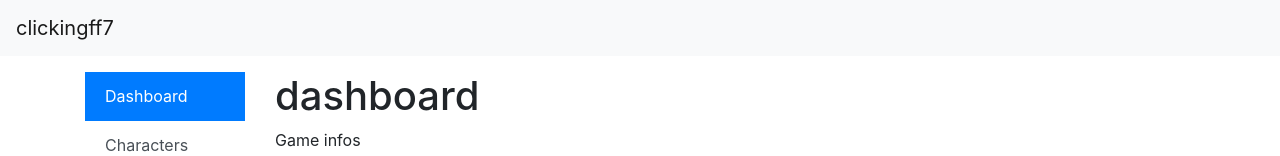
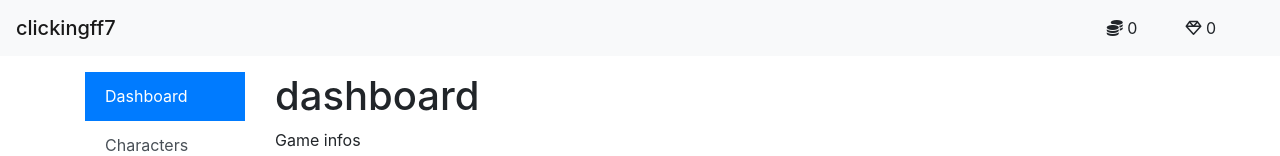
Before and after one commit to Menencia/clickingff7, an Angular app: page /home in a window 1280 px wide. Both pictures are taken after a click on the button "New game". Shown: the top 156 px of the page. Built offline with nearby package versions, Linux system fonts and the light colour scheme.

Commit message:
add gems/diamonds in navbar

```diff
--- a/src/app/app.component.html
+++ b/src/app/app.component.html
@@ -1,5 +1,13 @@
-<nav class="navbar navbar-expand-lg navbar-light bg-light">
-  <a class="navbar-brand" href="#">clickingff7</a>
+<nav class="navbar navbar-light bg-light justify-content-between">
+  <span class="navbar-brand mb-0 h1">clickingff7</span>
+  <ul class="nav" *ngIf="game.isConnected()">
+    <li class="nav-item mr-5">
+      <i class="fas fa-coins"></i> {{game.game.gils}}
+    </li>
+    <li class="nav-item mr-5">
+      <i class="far fa-gem"></i> {{game.game.gems}}
+    </li>
+  </ul>
 </nav>
 
 <div class="container mt-3">
--- a/src/app/game.service.ts
+++ b/src/app/game.service.ts
@@ -27,7 +27,7 @@ export class GameService {
   newGame() {
     this.game = new Game();
     this.game.rank = 0;
-    this.game.diamonds = 0;
+    this.game.gems = 0;
     this.game.gils = 0;
     this.game.exp = 0;
     this.game.characters = [
--- a/src/app/game.ts
+++ b/src/app/game.ts
@@ -8,7 +8,7 @@ export class Game {
 
   saveKey: string;
   rank: number;
-  diamonds: number;
+  gems: number;
   gils: number;
   exp: number;
   characters: Unit[];
--- a/src/app/win/win.component.ts
+++ b/src/app/win/win.component.ts
@@ -9,9 +9,9 @@ import { GameService } from '../game.service';
       VICTOIRE
     </p>
     <div class="p-3">
-      Diamants: {{diamonds}}<br />
-      Gils: {{gils}}<br />
-      Exp: {{exp}}
+      <i class="far fa-gem"></i> {{gems}}<br />
+      <i class="fas fa-coins"></i> {{gils}}<br />
+      <i class="fas fa-angle-double-down"></i> {{exp}}
     </div>
     <button (click)="goNext()">Continue</button>
   `,
@@ -20,7 +20,7 @@ import { GameService } from '../game.service';
 export class WinComponent implements OnInit {
 
   // rewards;
-  diamonds;
+  gems;
   gils;
   exp;
 
@@ -30,11 +30,11 @@ export class WinComponent implements OnInit {
   ) { }
 
   ngOnInit() {
-    this.diamonds = 100;
+    this.gems = 100;
     this.gils = 300;
     this.exp = 150;
     // rewards
-    this.game.game.diamonds += this.diamonds;
+    this.game.game.gems += this.gems;
     this.game.game.gils += this.gils;
     this.game.game.exp += this.exp;
     // progress in story
```
